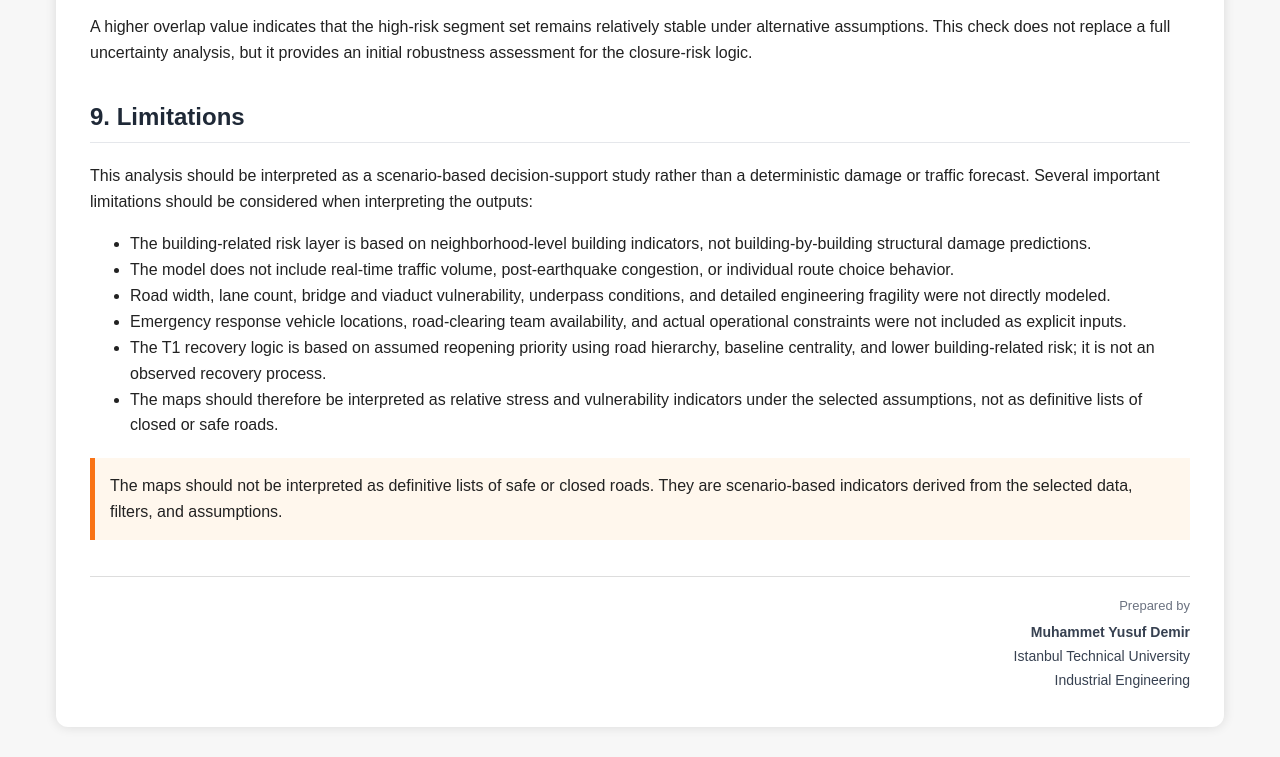
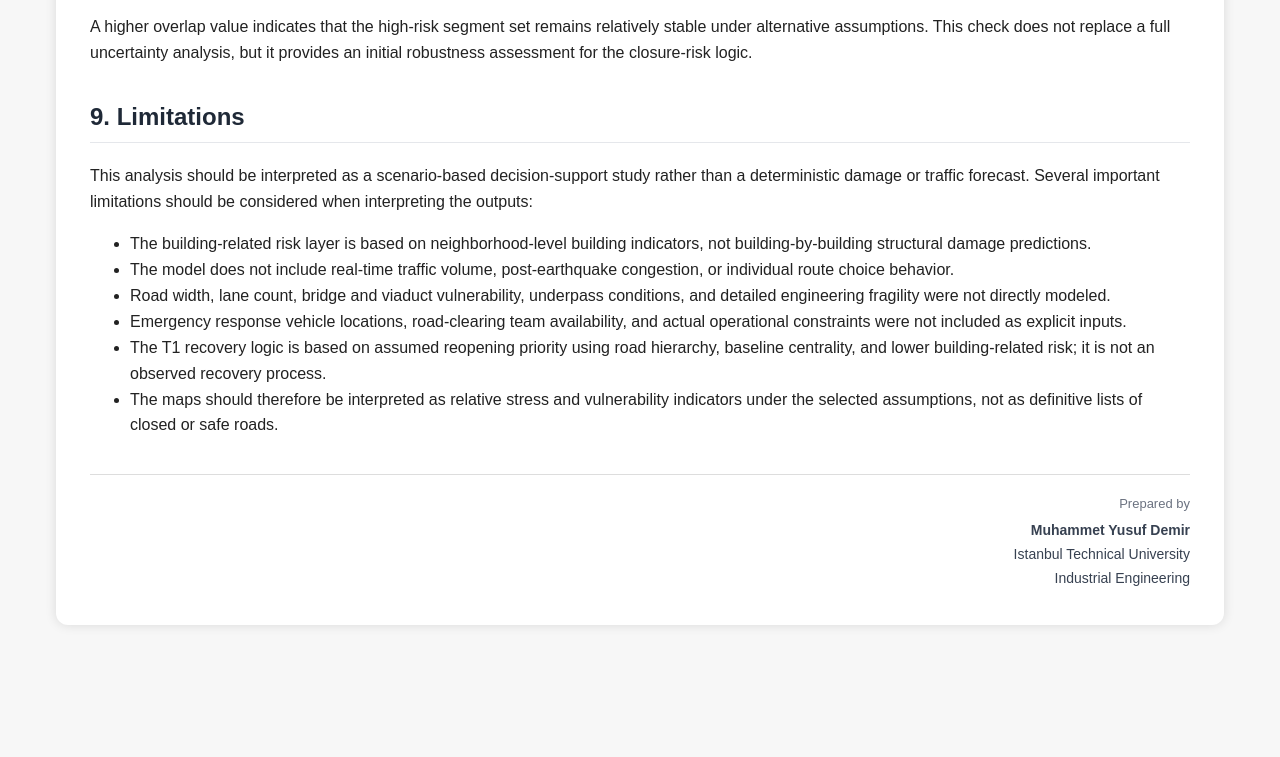
Before and after one commit to MYusufDemir/avcilar-earthquake-road-network-stress-analysis, a plain HTML site: page index.html in a window 1280 px wide. Shown: the part 3934-4691 px from the top of the page. After the commit the page ends 4589 px from the top, so only its background shows below. Drawn offline with Linux system fonts and the light colour scheme.

Commit message:
Remove note about map interpretation
Removed note about map interpretation from index.html.

```diff
--- a/index.html
+++ b/index.html
@@ -366,11 +366,6 @@ Several important limitations should be considered when interpreting the outputs
     <li>The maps should therefore be interpreted as relative stress and vulnerability indicators under the selected assumptions, not as definitive lists of closed or safe roads.</li>
 </ul>
 
-<div class="note">
-The maps should not be interpreted as definitive lists of safe or closed roads. They are scenario-based indicators derived from the selected data,
-filters, and assumptions.
-</div>
-
 <div class="signature">
     <div style="font-size: 13px; color: #6b7280; margin-bottom: 4px;">Prepared by</div>
     <strong>Muhammet Yusuf Demir</strong><br>
```
